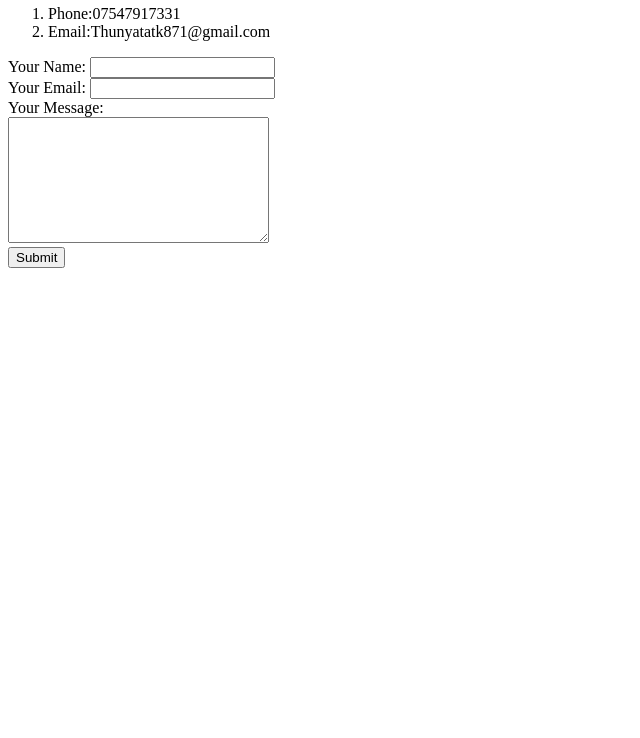
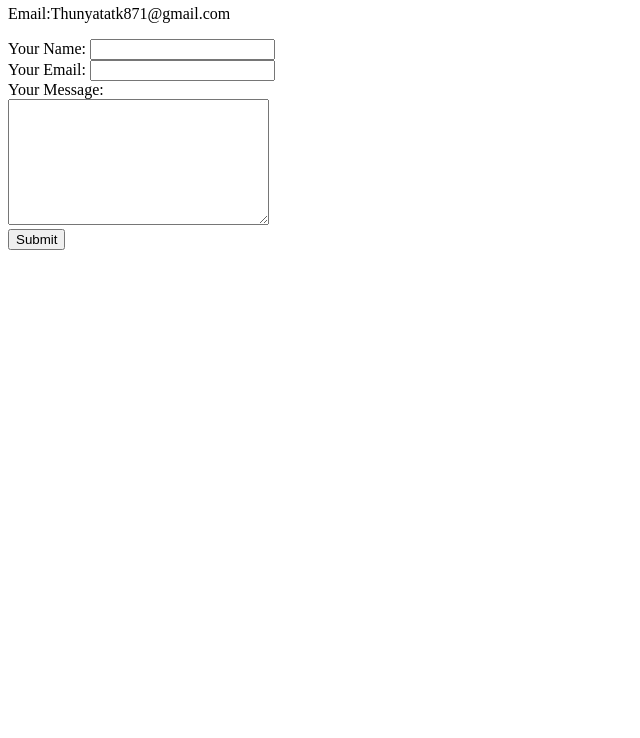
Before and after one commit to Thunya17/CV, a plain HTML site: page Contact.html in a window 1280 px wide. Shown: the part 62-800 px from the top of the page, without its empty margins (0-640 px from the left). Drawn offline with Linux system fonts and the light colour scheme.

Commit message:
Update Contact.html

```diff
--- a/Contact.html
+++ b/Contact.html
@@ -6,10 +6,9 @@
 </head>
 <body>
     <h2>My Contact</h2>
-    <ol>
-        <li>Phone:07547917331</li>
-        <li>Email:Thunyatatk871@gmail.com</li>
-    </ol>
+
+        <P>Email:Thunyatatk871@gmail.com</P>
+
 
     <form class="" action="mailto:thunyaratk871@gmail.com" method="post" enctype="text/plain">
         <label>Your Name:</label>
```
